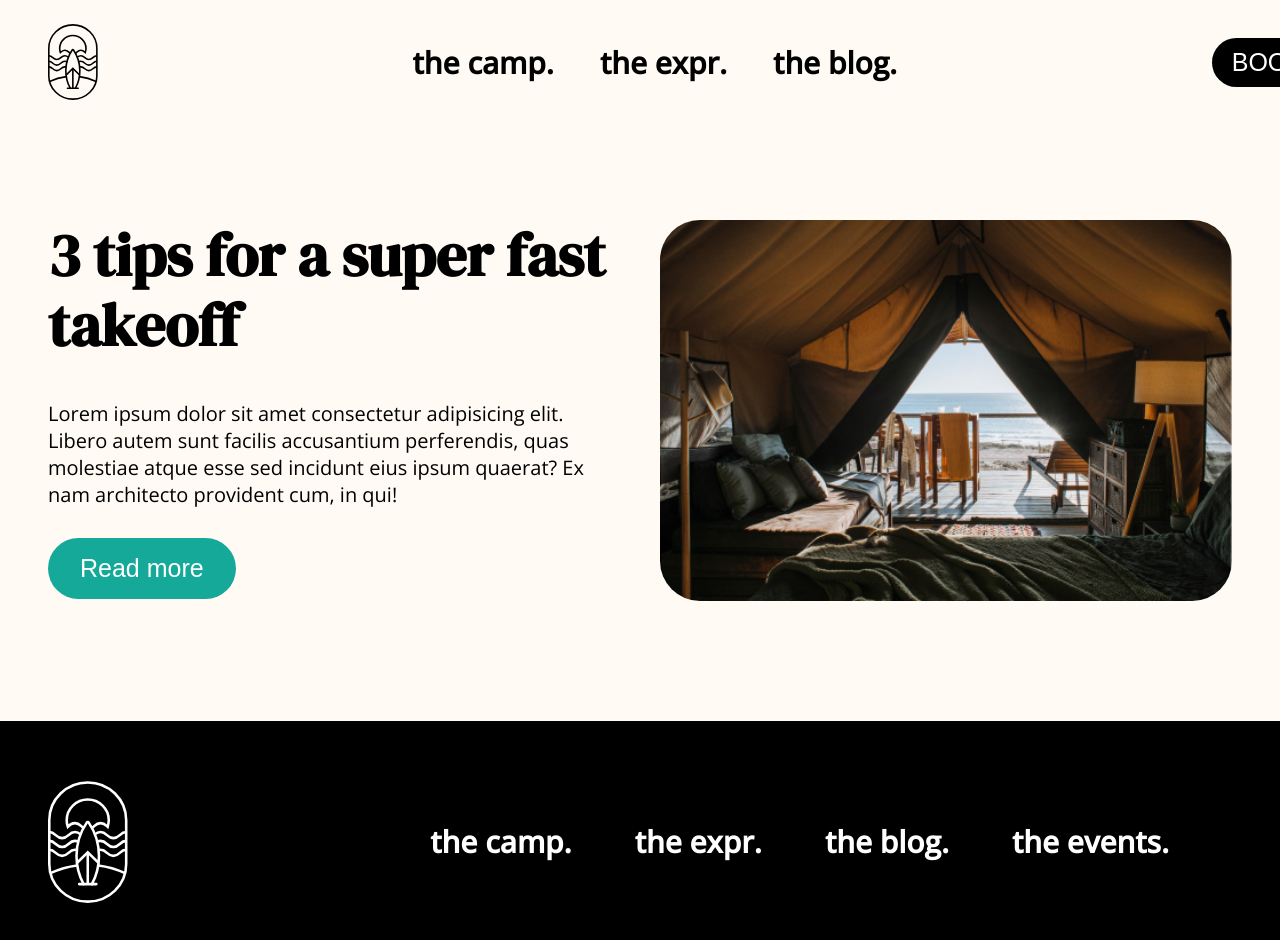
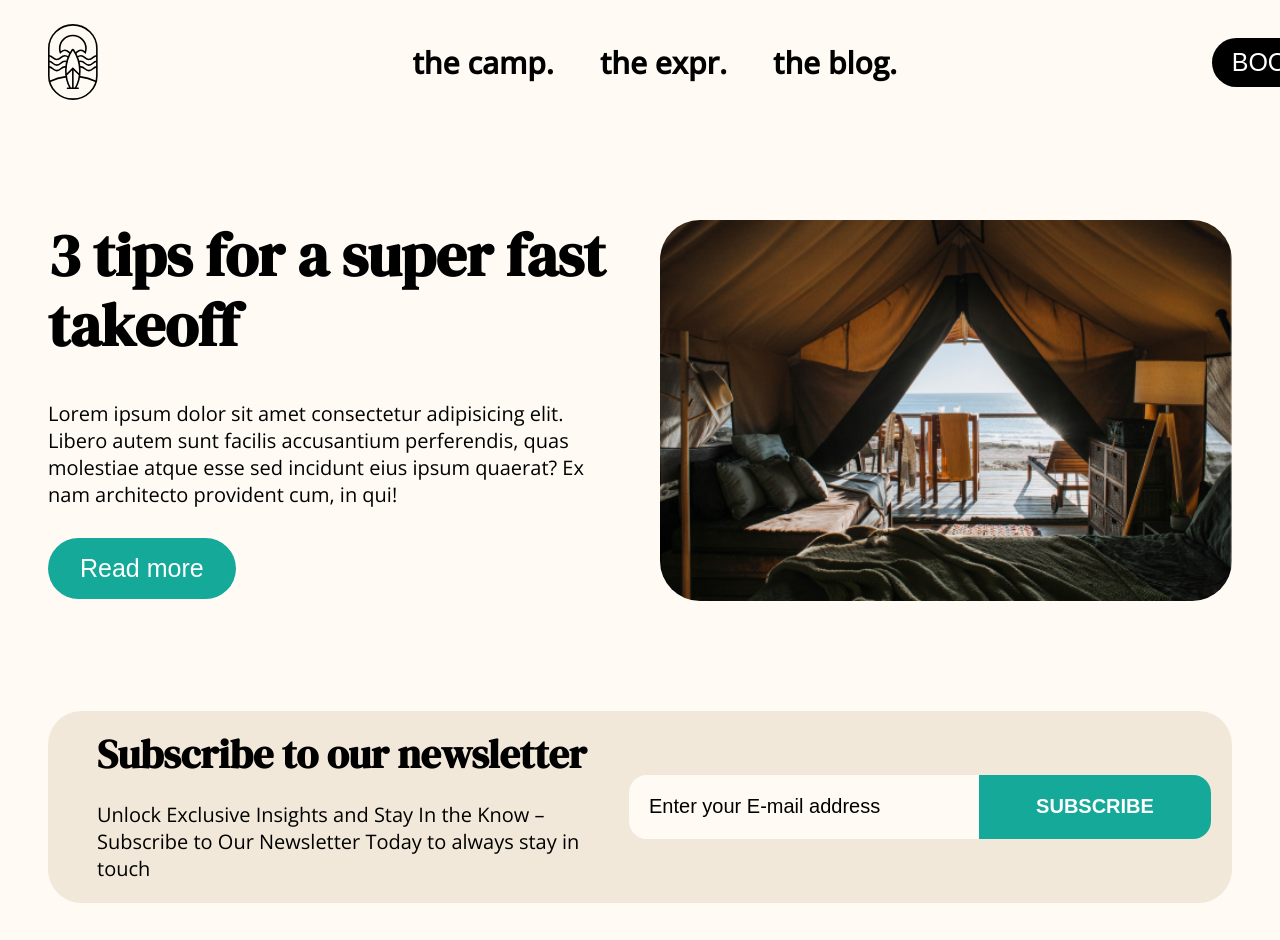
Before and after one commit to foysalkazi11/sarfcamp_frontend, a Next.js app: page /blog in a window 1280 px wide. Shown: the top 940 px of the page. Built offline with nearby package versions, Linux system fonts and the light colour scheme.

Commit message:
working subscribe newslatter

```diff
--- /dev/null
+++ b/app/_components/blog/SubscribeToNewsletter.tsx
@@ -0,0 +1,28 @@
+"use client";
+import React from "react";
+
+const SubscribeToNewsletter = () => {
+  return (
+    <section className="newsletter">
+      <div className="newsletter__info">
+        <h4>Subscribe to our newsletter</h4>
+        <p className="copy">
+          Unlock Exclusive Insights and Stay In the Know – Subscribe to Our
+          Newsletter Today to always stay in touch
+        </p>
+      </div>
+      <form className="newsletter__subscribe">
+        <input
+          type="email"
+          className="newsletter__input"
+          placeholder="Enter your E-mail address"
+        />
+        <button type="submit" className="newsletter__button">
+          SUBSCRIBE
+        </button>
+      </form>
+    </section>
+  );
+};
+
+export default SubscribeToNewsletter;
--- a/app/blog/page.tsx
+++ b/app/blog/page.tsx
@@ -1,10 +1,12 @@
 import React from "react";
 import HighLightArticle from "../_components/blog/HighLightArticle";
+import SubscribeToNewsletter from "../_components/blog/SubscribeToNewsletter";
 
 const Blog = () => {
   return (
     <main className="blog-page">
       <HighLightArticle />
+      <SubscribeToNewsletter />
     </main>
   );
 };
--- /dev/null
+++ b/sass/components/blog/_subscribeToNewsletter.scss
@@ -0,0 +1,48 @@
+.newsletter {
+  width: 100%;
+  height: 19.2rem;
+  border-radius: 3.35rem;
+  background: #f1e8d9;
+  padding: 3.8rem 2.1rem 3.8rem 4.9rem;
+  display: flex;
+  align-items: center;
+  gap: 3rem;
+  margin-top: 11rem;
+  &__info {
+    & h4 {
+      padding-bottom: 2.3rem;
+    }
+  }
+  &__subscribe {
+    display: flex;
+    align-items: center;
+  }
+  &__input {
+    border: none;
+    outline: none;
+    padding: 2rem 1.2rem 2rem 2rem;
+    border-radius: 1.8rem 0rem 0rem 1.8rem;
+    background: $light-beige;
+    width: 35rem;
+    height: 6.4rem;
+    font-size: 2rem;
+    font-weight: 400;
+    &::placeholder {
+      font-size: 2rem;
+      font-weight: 400;
+      color: #000;
+    }
+  }
+
+  &__button {
+    width: 23.2rem;
+    height: 6.4rem;
+    background-color: $turquoise;
+    color: #fff;
+    font-size: 2rem;
+    font-weight: 700;
+    border-radius: 0rem 1.8rem 1.8rem 0rem;
+    background: $turquoise;
+    padding: 2rem 5rem;
+  }
+}
--- a/sass/main.scss
+++ b/sass/main.scss
@@ -11,3 +11,4 @@
 @import "./components/hero_section";
 @import "./components/infoBlock";
 @import "./components/blog/highLightArticle";
+@import "./components/blog/subscribeToNewsletter";
```
